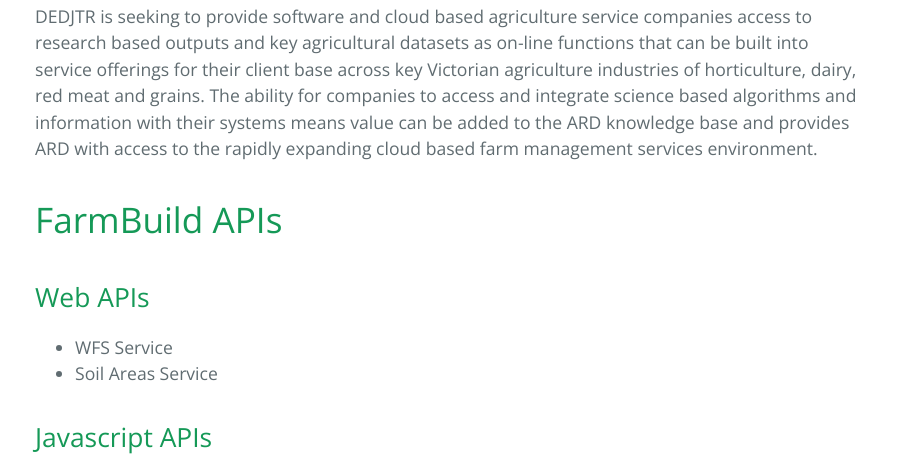
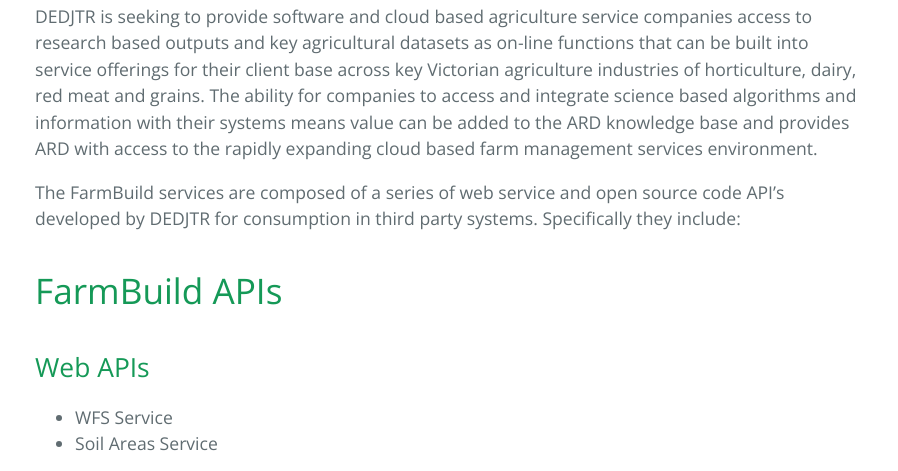
Before and after one commit to FarmBuild/farmbuild, a plain HTML site: page index.html in a window 1280 px wide. Shown: the part 752-1223 px from the top of the page, without its empty margins (189-1087 px from the left). Drawn offline with nearby package versions, Linux system fonts and the light colour scheme.

Commit message:
Updated index.html

```diff
--- a/index.html
+++ b/index.html
@@ -35,7 +35,9 @@
 	access to the rapidly expanding cloud based farm management services environment.
 
 	</p>
-
+<p>
+The FarmBuild services are composed of a series of web service and open source code API’s developed by DEDJTR for consumption in third party systems. Specifically they include:
+      </p>
 
 	<h1>FarmBuild APIs</h1>
     <h2>Web APIs</h2>
```
